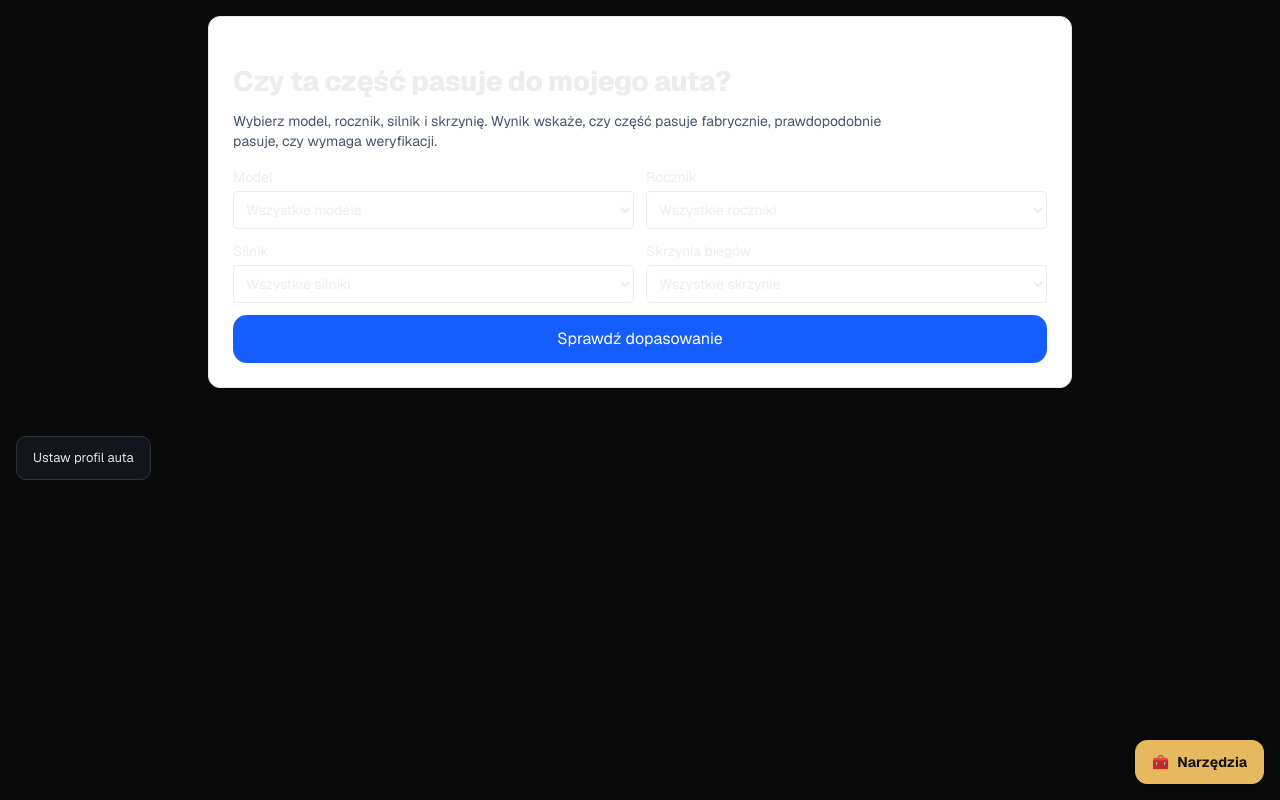
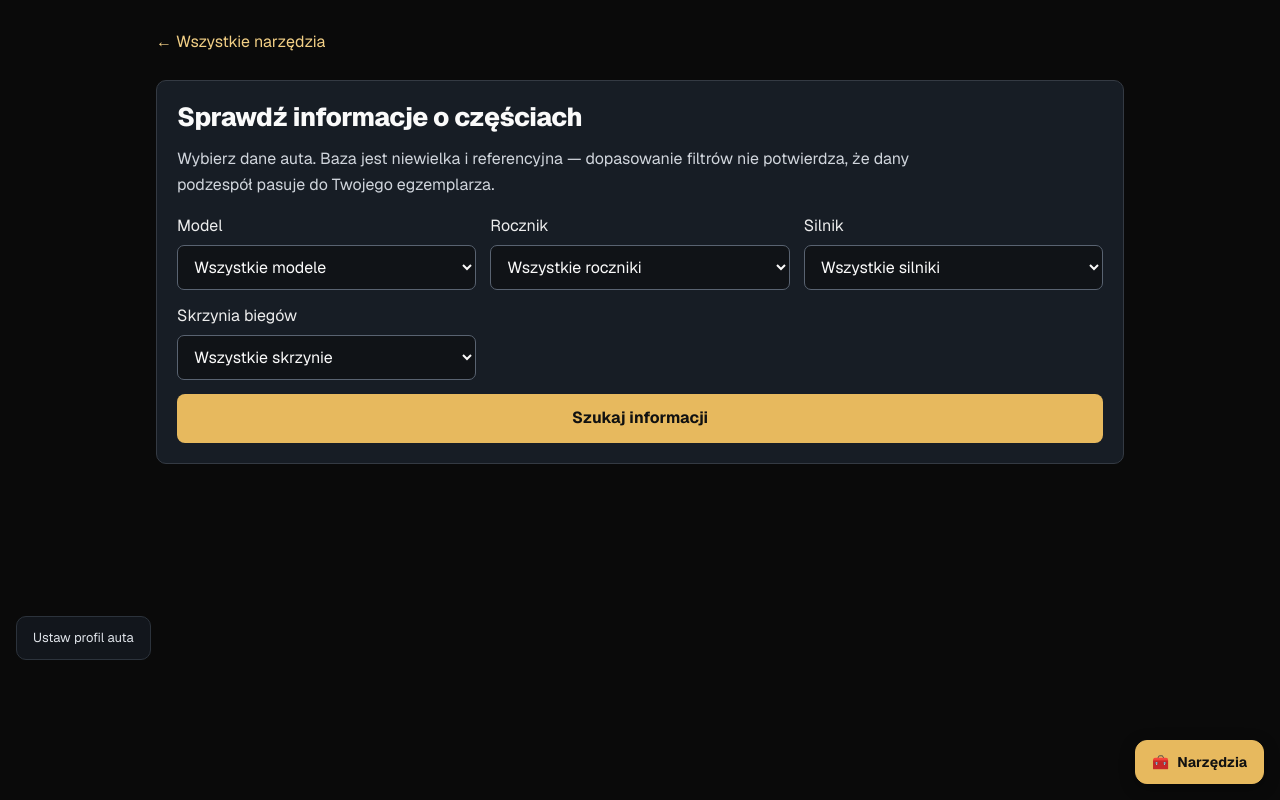
Before and after one commit to tsrc4mm9gg-netizen/gmt400-app, a Next.js app: page /narzedzia/czesci in a window 1280 px wide. Built offline with nearby package versions, Linux system fonts and the light colour scheme.

Commit message:
Fix parts year input and remove unsupported fitment claims

```diff
--- a/src/app/api/parts/route.ts
+++ b/src/app/api/parts/route.ts
@@ -1,28 +1,17 @@
 import { NextResponse } from 'next/server';
 import { findParts } from '@/lib/parts-compatibility';
-
 export const dynamic = 'force-dynamic';
-
 export async function GET(request: Request) {
  const { searchParams } = new URL(request.url);
- const model = searchParams.get('model') ?? undefined;
+ const model = searchParams.get('model')?.trim() || undefined;
+ const engine = searchParams.get('engine')?.trim() || undefined;
+ const transmission = searchParams.get('transmission')?.trim() || undefined;
  const yearRaw = searchParams.get('year');
- const year = yearRaw ? Number(yearRaw) : undefined;
- const engine = searchParams.get('engine') ?? undefined;
- const transmission = searchParams.get('transmission') ?? undefined;
-
- if (yearRaw && (!Number.isInteger(year) || (year as number) < 1988 || (year as number) > 1998)) {
- return NextResponse.json({ error: 'Rok musi być liczbą całkowitą z zakresu 1988–1998.' }, { status: 400 });
- }
-
- const results = findParts({ model, year, engine, transmission });
- const matched = results.filter(result => result.matched);
-
- return NextResponse.json({
- query: { model: model ?? null, year: year ?? null, engine: engine ?? null, transmission: transmission ?? null },
- matchedCount: matched.length,
- results: matched,
- allResults: results,
- disclaimer: 'Wyniki są referencyjne. Przed zakupem potwierdź numer części, rocznik, silnik, skrzynię i stan pojazdu.'
- });
+ const yearText = yearRaw?.trim();
+ const year = yearText ? Number(yearText) : undefined;
+ if (yearRaw !== null && (!yearText || !/^\d{4}$/.test(yearText) || !Number.isInteger(year) || year! < 1988 || year! > 2000)) return NextResponse.json({ error: 'Rok musi być liczbą całkowitą z zakresu 1988–2000.' }, { status: 400 });
+ if ([model, engine, transmission].some(value => value && value.length > 80)) return NextResponse.json({ error: 'Parametry tekstowe mogą mieć najwyżej 80 znaków.' }, { status: 400 });
+ const allResults = findParts({ model, year, engine, transmission }).map(item => ({ ...item, confidence: 'verify' as const, fitmentVerified: false }));
+ const results = allResults.filter(item => item.matched);
+ return NextResponse.json({ query: { model: model ?? null, year: year ?? null, engine: engine ?? null, transmission: transmission ?? null }, matchedCount: results.length, results, allResults, matchStatus: 'reference-only', disclaimer: 'Wyniki to wpisy referencyjne zgodne z filtrami, nie potwierdzenie pasowania części. Obsługa rocznika w formularzu nie rozszerza zakresu zastosowania wpisów. Przed zakupem potwierdź numer części i wyposażenie auta.' });
 }
--- a/src/app/narzedzia/czesci/page.tsx
+++ b/src/app/narzedzia/czesci/page.tsx
@@ -1,111 +1,61 @@
 'use client';
-import { useState } from 'react';
-
+import Link from 'next/link';
+import { useRef, useState, type CSSProperties, type FormEvent } from 'react';
 const MODELS = ['', 'C/K 1500', 'C/K 2500', 'C/K 3500', 'GMC Sierra 1500', 'Tahoe', 'Yukon', 'Suburban 1500', 'Suburban 2500', 'Suburban 3500'];
 const ENGINES = ['', '4.3L V6', '5.0L V8', '5.7L V8', '7.4L V8', '6.5L Diesel'];
-const TRANSMISSIONS = ['', 'Automatyczna', 'Ręczna'];
-
+type Entry = { part: string; category: string; fitsModels: string[]; yearRange: [number, number]; notes: string };
+const panel: CSSProperties = { boxSizing:'border-box', width:'100%', minWidth:0, padding:20, margin:'0 0 16px', border:'1px solid #343a43', borderRadius:10, background:'#171d25', color:'#ededed' };
+const control: CSSProperties = { boxSizing:'border-box', display:'block', width:'100%', minWidth:0, minHeight:44, marginTop:6, padding:'10px 12px', border:'1px solid #596371', borderRadius:7, background:'#101317', color:'#fafafa', fontSize:16 };
 export default function PartsPage() {
  const [model, setModel] = useState('');
  const [year, setYear] = useState('');
  const [engine, setEngine] = useState('');
  const [transmission, setTransmission] = useState('');
- const [results, setResults] = useState<any[]>([]);
+ const [results, setResults] = useState<Entry[]>([]);
  const [error, setError] = useState('');
  const [loading, setLoading] = useState(false);
  const [searched, setSearched] = useState(false);
-
- async function search(event: React.FormEvent) {
+ const pending = useRef<AbortController | null>(null);
+ async function search(event: FormEvent) {
   event.preventDefault();
- setLoading(true);
- setError('');
- setResults([]);
- setSearched(true);
+  pending.current?.abort();
+  const controller = new AbortController();
+  pending.current = controller;
+  setLoading(true); setError(''); setResults([]); setSearched(true);
   try {
    const params = new URLSearchParams();
- if (model) params.set('model', model);
- if (year) params.set('year', year);
- if (engine) params.set('engine', engine);
- if (transmission) params.set('transmission', transmission);
- const response = await fetch(`/api/parts?${params.toString()}`);
+   for (const [key, value] of Object.entries({ model, year, engine, transmission })) if (value) params.set(key, value);
+   const response = await fetch('/api/parts?' + params.toString(), { signal: controller.signal });
    const data = await response.json();
    if (!response.ok) throw new Error(data.error ?? 'Nie udało się pobrać wyników.');
- setResults(data.results ?? []);
+   if (!controller.signal.aborted) setResults(data.results ?? []);
   } catch (exception) {
- setError(exception instanceof Error ? exception.message : 'Nieznany błąd.');
- } finally {
- setLoading(false);
+   if (!controller.signal.aborted) setError(exception instanceof Error ? exception.message : 'Błąd połączenia. Spróbuj ponownie.');
+  } finally { if (!controller.signal.aborted) setLoading(false); }
  }
+ return <main style={{ boxSizing:'border-box', width:'100%', maxWidth:1000, margin:'0 auto', padding:'20px 16px 120px', color:'#ededed' }}>
+  <Link href="/narzedzia" style={{ display:'inline-flex', alignItems:'center', minHeight:44, marginBottom:16, color:'#f2cf85' }}>← Wszystkie narzędzia</Link>
+  <section style={panel}>
+   <h1 style={{ margin:'0 0 12px', color:'#fafafa', fontSize:26, lineHeight:1.25 }}>Sprawdź informacje o częściach</h1>
+   <p style={{ margin:'0 0 16px', color:'#d0d5dc', lineHeight:1.65 }}>Wybierz dane auta. Baza jest niewielka i referencyjna — dopasowanie filtrów nie potwierdza, że dany podzespół pasuje do Twojego egzemplarza.</p>
+   <form onSubmit={search} style={{ display:'grid', gridTemplateColumns:'repeat(auto-fit, minmax(min(100%, 240px), 1fr))', gap:14 }}>
+    <label>Model<select value={model} onChange={event => setModel(event.target.value)} style={control}>{MODELS.map(value => <option key={value} value={value}>{value || 'Wszystkie modele'}</option>)}</select></label>
+    <label>Rocznik<select value={year} onChange={event => setYear(event.target.value)} style={control}><option value="">Wszystkie roczniki</option>{Array.from({ length:13 }, (_, index) => 1988 + index).map(value => <option key={value} value={value}>{value}</option>)}</select></label>
+    <label>Silnik<select value={engine} onChange={event => setEngine(event.target.value)} style={control}>{ENGINES.map(value => <option key={value} value={value}>{value || 'Wszystkie silniki'}</option>)}</select></label>
+    <label>Skrzynia biegów<select value={transmission} onChange={event => setTransmission(event.target.value)} style={control}>{['', 'Automatyczna', 'Ręczna'].map(value => <option key={value} value={value}>{value || 'Wszystkie skrzynie'}</option>)}</select></label>
+    <button type="submit" disabled={loading} style={{ gridColumn:'1 / -1', minHeight:48, border:0, borderRadius:8, padding:12, background:'#e7b95e', color:'#111111', fontSize:16, fontWeight:700, opacity:loading ? .65 : 1 }}>{loading ? 'Sprawdzam…' : 'Szukaj informacji'}</button>
+   </form>
+   {error && <p role="alert" style={{ margin:'16px 0 0', color:'#ffb4b4' }}>{error}</p>}
+   {searched && !loading && !error && <p role="status" style={{ margin:'16px 0 0', color:'#d0d5dc' }}>{results.length ? 'Liczba wpisów zgodnych z filtrami: ' + results.length : 'Brak danych dla wybranych parametrów. Nie oznacza to, że część nie pasuje. Nie zmieniaj rocznika auta, aby uzyskać wynik.'}</p>}
+  </section>
+  {results.map((item, index) => <article key={item.part + index} style={panel}>
+   <p style={{ margin:'0 0 8px', color:'#f2cf85', fontSize:13 }}>Wymaga weryfikacji — pasowanie niepotwierdzone</p>
+   <h2 style={{ margin:'0 0 10px', color:'#fafafa', fontSize:20 }}>{item.part}</h2>
+   <p style={{ color:'#d0d5dc' }}>Kategoria: {item.category}</p>
+   <p style={{ color:'#d0d5dc' }}>Modele wymienione we wpisie: {item.fitsModels.join(', ')}</p>
+   <p style={{ color:'#d0d5dc' }}>Zakres lat podany we wpisie: {item.yearRange[0]}–{item.yearRange[1]} — niezweryfikowany dla konkretnego numeru części.</p>
+   <p style={{ color:'#d0d5dc', overflowWrap:'anywhere' }}>{item.notes}</p>
+   <p style={{ margin:0, color:'#bdc6d2', fontSize:12 }}>Obecny wpis nie zawiera zweryfikowanego źródła dopasowania konkretnego numeru części.</p>
+  </article>)}
+ </main>;
 }
-
- const confidenceLabel: Record<string, string> = {
- factory: 'Pasuje fabrycznie',
- likely: 'Prawdopodobnie pasuje',
- verify: 'Wymaga weryfikacji'
- };
-
- const confidenceStyle: Record<string, string> = {
- factory: 'bg-green-100 text-green-800',
- likely: 'bg-blue-100 text-blue-800',
- verify: 'bg-amber-100 text-amber-800'
- };
-
- return (
- <main className="mx-auto max-w-4xl space-y-4 p-4">
- <section className="rounded-xl border border-slate-200 bg-white p-5 shadow-sm">
- <h1 className="text-2xl font-semibold text-slate-900">Czy ta część pasuje do mojego auta?</h1>
- <p className="mt-1 text-sm text-slate-600">Wybierz model, rocznik, silnik i skrzynię. Wynik wskaże, czy część pasuje fabrycznie, prawdopodobnie pasuje, czy wymaga weryfikacji.</p>
-
- <form onSubmit={search} className="mt-4 grid gap-3 sm:grid-cols-2">
- <label className="text-sm">Model
- <select value={model} onChange={event => setModel(event.target.value)} className="mt-1 w-full rounded border px-2 py-2">
- {MODELS.map(item => <option key={item} value={item}>{item || 'Wszystkie modele'}</option>)}
- </select>
- </label>
- <label className="text-sm">Rocznik
- <select value={year} onChange={event => setYear(event.target.value)} className="mt-1 w-full rounded border px-2 py-2">
- <option value="">Wszystkie roczniki</option>
- {Array.from({ length: 11 }, (_, index) => 1988 + index).map(year => <option key={year} value={year}>{year}</option>)}
- </select>
- </label>
- <label className="text-sm">Silnik
- <select value={engine} onChange={event => setEngine(event.target.value)} className="mt-1 w-full rounded border px-2 py-2">
- {ENGINES.map(item => <option key={item} value={item}>{item || 'Wszystkie silniki'}</option>)}
- </select>
- </label>
- <label className="text-sm">Skrzynia biegów
- <select value={transmission} onChange={event => setTransmission(event.target.value)} className="mt-1 w-full rounded border px-2 py-2">
- {TRANSMISSIONS.map(item => <option key={item} value={item}>{item || 'Wszystkie skrzynie'}</option>)}
- </select>
- </label>
- <button type="submit" disabled={loading} className="sm:col-span-2 rounded-lg bg-blue-600 px-4 py-3 font-semibold text-white hover:bg-blue-700 disabled:opacity-50">
- {loading ? 'Szukam…' : 'Sprawdź dopasowanie'}
- </button>
- </form>
-
- {error && <p className="mt-3 rounded bg-red-50 p-3 text-sm text-red-700">{error}</p>}
- {searched && !loading && results.length === 0 && !error && (
- <p className="mt-3 rounded bg-slate-100 p-3 text-sm text-slate-700">Nie znaleziono części dla tych parametrów. Spróbuj innego modelu lub rocznika.</p>
- )}
- </section>
-
- <div className="space-y-3">
- {results.map((item, index) => (
- <article key={`${item.part}-${index}`} className="rounded-lg border border-slate-200 bg-white p-4">
- <header className="flex flex-wrap items-center gap-2">
- <span className={`rounded px-2 py-0.5 text-xs ${confidenceStyle[item.confidence] ?? 'bg-slate-100 text-slate-700'}`}>
- {confidenceLabel[item.confidence] ?? item.confidence}
- </span>
- <span className="rounded bg-blue-100 px-2 py-0.5 text-xs text-blue-800">{item.category}</span>
- </header>
- <h2 className="mt-2 text-base font-semibold text-slate-900">{item.part}</h2>
- <p className="mt-1 text-sm text-slate-600">Pasuje do: {item.fitsModels.join(', ')}</p>
- <p className="mt-1 text-xs text-slate-500">Lata: {item.yearRange[0]}–{item.yearRange[1]}</p>
- <p className="mt-2 text-sm text-slate-600">{item.notes}</p>
- <a href={item.source} target="_blank" rel="noopener noreferrer" className="mt-2 block text-xs text-blue-700 underline">Źródło: {item.sourceTitle}</a>
- </article>
- ))}
- </div>
- </main>
- );
-}
```
Also changed, not shown: 1 other file (tests, documents, lock files or other folders). Lines whose indentation alone changed are shown as unchanged.
